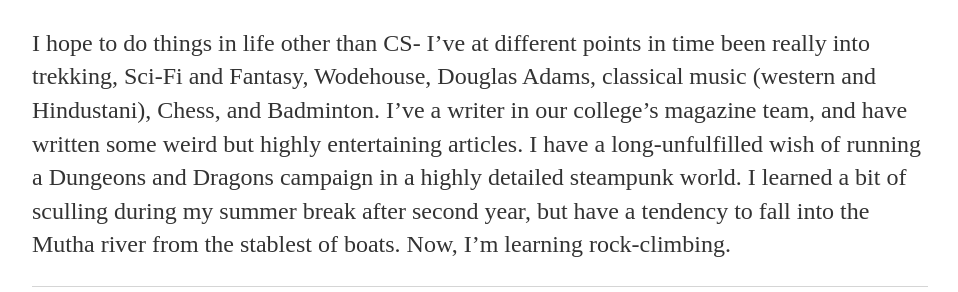
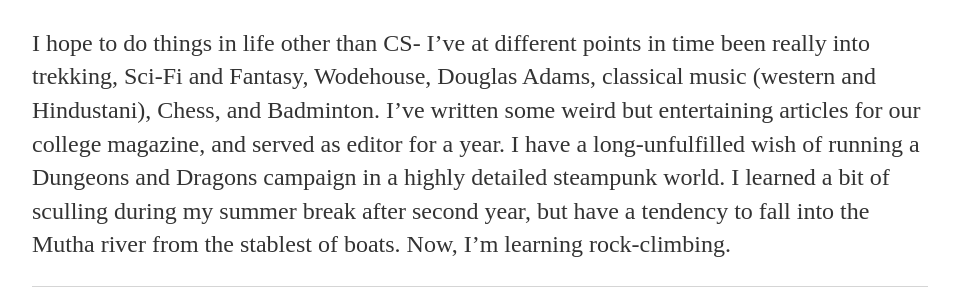
Before and after one commit to akshayrdeodhar/akshayrdeodhar.github.io, a Jekyll site: the page built from about/index.md, in a window 1280 px wide. Shown: the part 2014-2306 px from the top of the page, without its empty margins (160-1118 px from the left). Built offline with Jekyll 4.4.1, drawn with Linux system fonts in a browser that asks for light colours.

Commit message:
grammar(2)

```diff
--- a/about/index.md
+++ b/about/index.md
@@ -78,9 +78,9 @@ Recently, I started using Clang instead of GCC.
 
 I hope to do things in life other than CS- I've at different points in time been
 really into trekking, Sci-Fi and Fantasy, Wodehouse, Douglas Adams, classical
-music (western and Hindustani), Chess, and Badminton. I've a writer in our
-college's magazine team, and have written some weird but highly entertaining
-articles. I have a long-unfulfilled wish of running a Dungeons and Dragons
+music (western and Hindustani), Chess, and Badminton. I've written some weird
+but entertaining articles for our college magazine, and served as editor for a
+year. I have a long-unfulfilled wish of running a Dungeons and Dragons
 campaign in a highly detailed steampunk world. I learned a bit of sculling
 during my summer break after second year, but have a tendency to fall into the
 Mutha river from the stablest of boats. Now, I'm learning rock-climbing.
```
